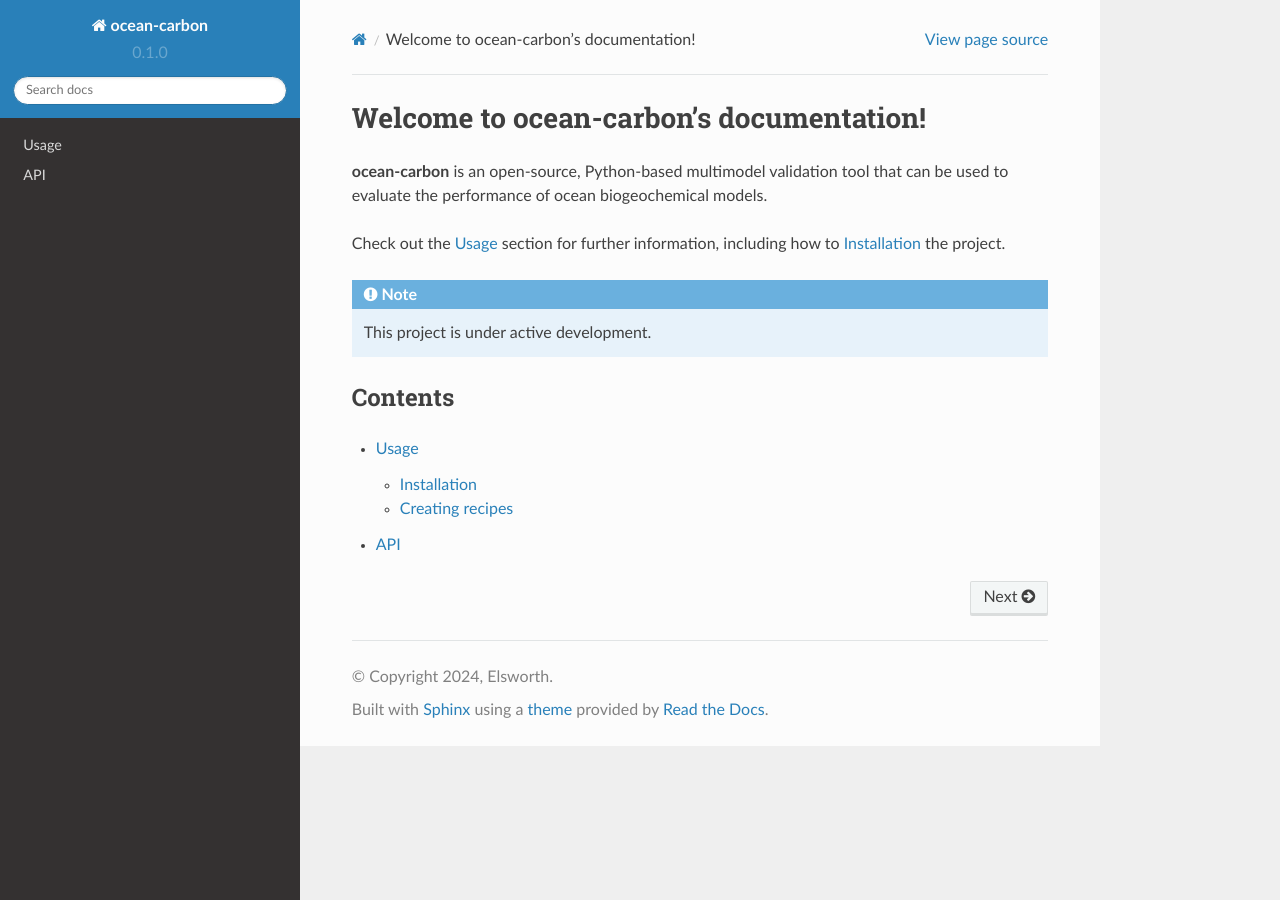
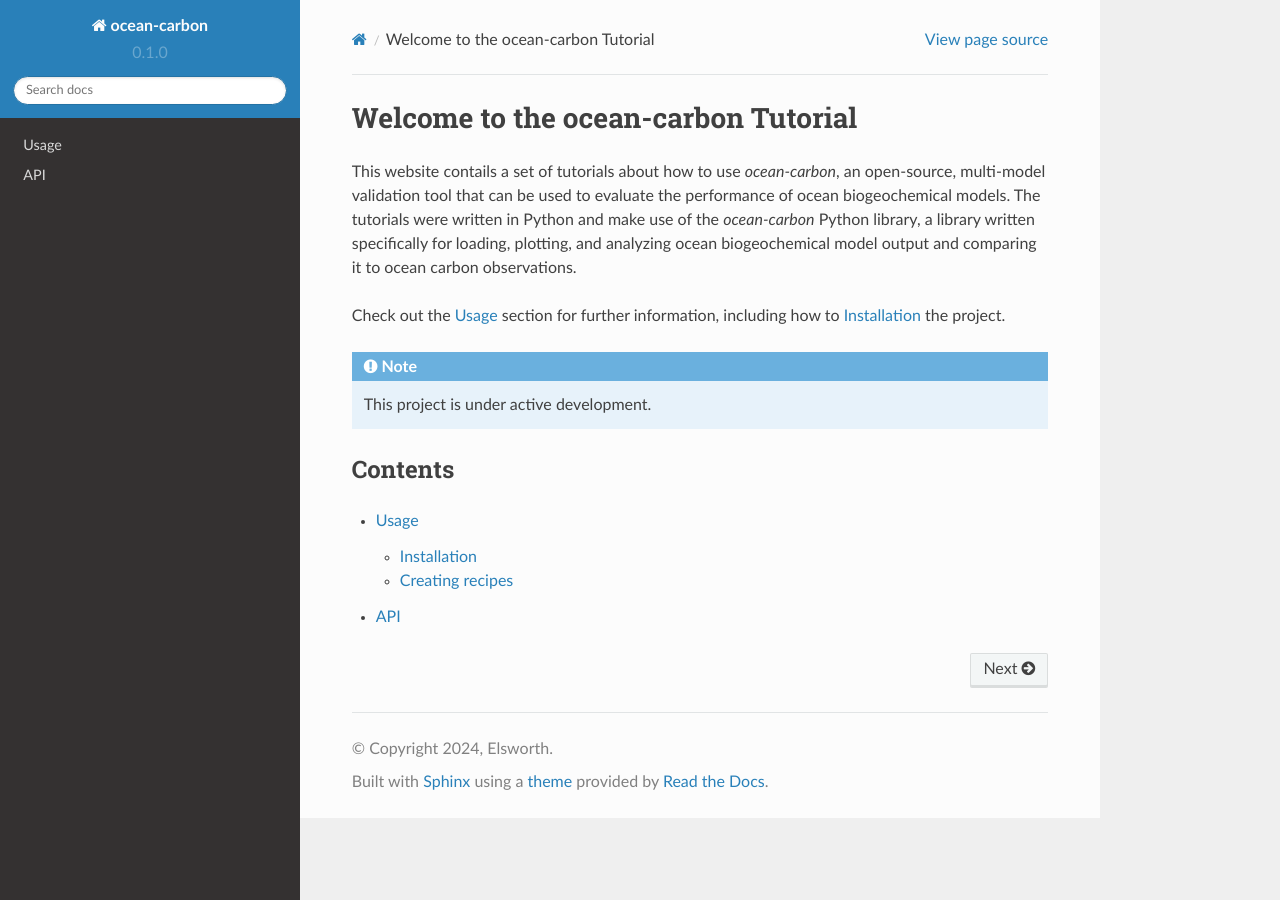
Before and after one commit to gelsworth/ocean-carbon, a Sphinx documentation site: the page built from docs/source/index.rst, in a window 1280 px wide. Built offline with Sphinx 7.4.7 and the Read the Docs theme 2.0.0, drawn with Linux system fonts in a browser that asks for light colours.

Commit message:
Update index.rst

```diff
--- a/docs/source/index.rst
+++ b/docs/source/index.rst
@@ -1,7 +1,7 @@
-Welcome to ocean-carbon's documentation!
-===================================
+Welcome to the ocean-carbon Tutorial
+====================================
 
-**ocean-carbon** is an open-source, Python-based multimodel validation tool that can be used to evaluate the performance of ocean biogeochemical models.
+This website contails a set of tutorials about how to use *ocean-carbon*, an open-source, multi-model validation tool that can be used to evaluate the performance of ocean biogeochemical models. The tutorials were written in Python and make use of the `ocean-carbon` Python library, a library written specifically for loading, plotting, and analyzing ocean biogeochemical model output and comparing it to ocean carbon observations.
 
 Check out the :doc:`usage` section for further information, including
 how to :ref:`installation` the project.
```
